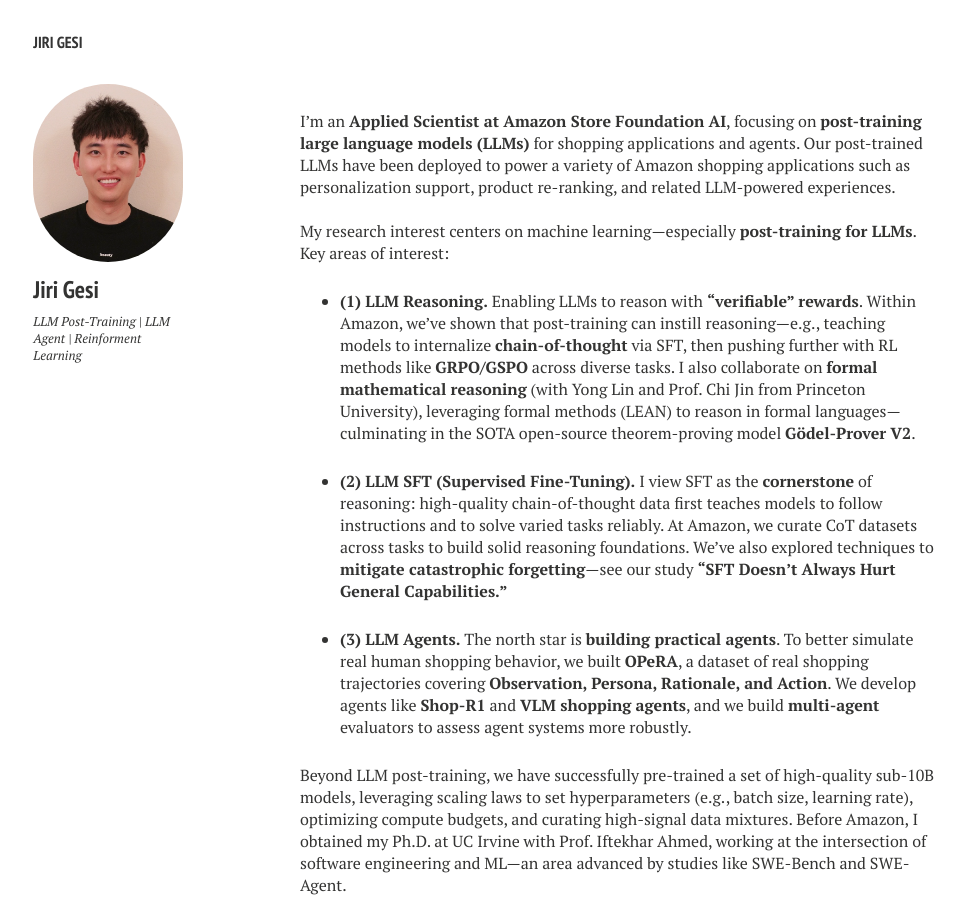
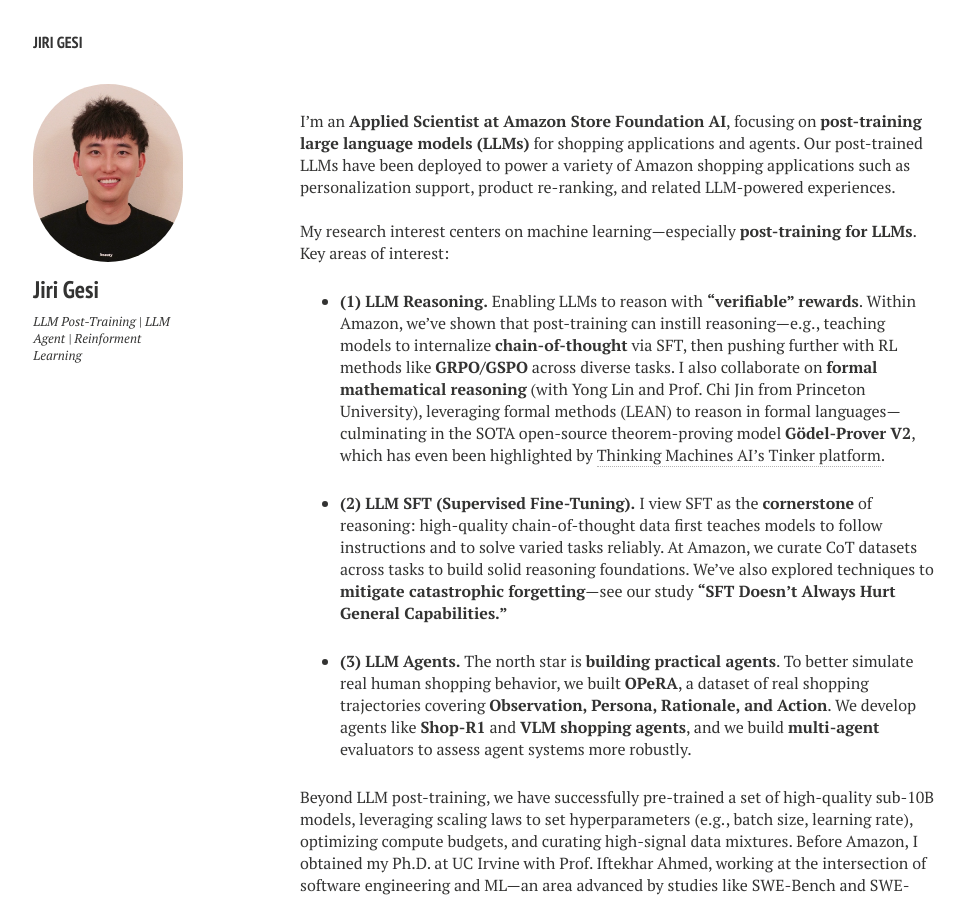
Before and after one commit to Jirigesi/Jirigesi.github.io, a Jekyll site: the page built from index.md, in a window 1280 px wide and 900 px high. Shown: the whole window, without its empty margins (20-985 px from the left). Built offline with Jekyll 4.4.1, drawn with Linux system fonts in a browser that asks for light colours; nearby versions of some CDN libraries; comment, search, counter and statistics services are not loaded.

Commit message:
Update index.md

```diff
--- a/index.md
+++ b/index.md
@@ -10,7 +10,8 @@ I’m an **Applied Scientist at Amazon Store Foundation AI**, focusing on **post
 
 My research interest centers on machine learning—especially **post-training for LLMs**. Key areas of interest:
 
-- **(1) LLM Reasoning.** Enabling LLMs to reason with **"verifiable" rewards**. Within Amazon, we’ve shown that post-training can instill reasoning—e.g., teaching models to internalize **chain-of-thought** via SFT, then pushing further with RL methods like **GRPO/GSPO** across diverse tasks. I also collaborate on **formal mathematical reasoning** (with Yong Lin and Prof. Chi Jin from Princeton University), leveraging formal methods (LEAN) to reason in formal languages—culminating in the SOTA open-source theorem-proving model **Gödel-Prover V2**.
+- **(1) LLM Reasoning.** Enabling LLMs to reason with **“verifiable” rewards**. Within Amazon, we’ve shown that post-training can instill reasoning—e.g., teaching models to internalize **chain-of-thought** via SFT, then pushing further with RL methods like **GRPO/GSPO** across diverse tasks. I also collaborate on **formal mathematical reasoning** (with Yong Lin and Prof. Chi Jin from Princeton University), leveraging formal methods (LEAN) to reason in formal languages—culminating in the SOTA open-source theorem-proving model **Gödel-Prover V2**, which has even been highlighted by [Thinking Machines AI’s Tinker platform](https://thinkingmachines.ai/tinker/).
+
 
 - **(2) LLM SFT (Supervised Fine-Tuning).** I view SFT as the **cornerstone** of reasoning: high-quality chain-of-thought data first teaches models to follow instructions and to solve varied tasks reliably. At Amazon, we curate CoT datasets across tasks to build solid reasoning foundations. We’ve also explored techniques to **mitigate catastrophic forgetting**—see our study **“SFT Doesn’t Always Hurt General Capabilities.”**
 
```
